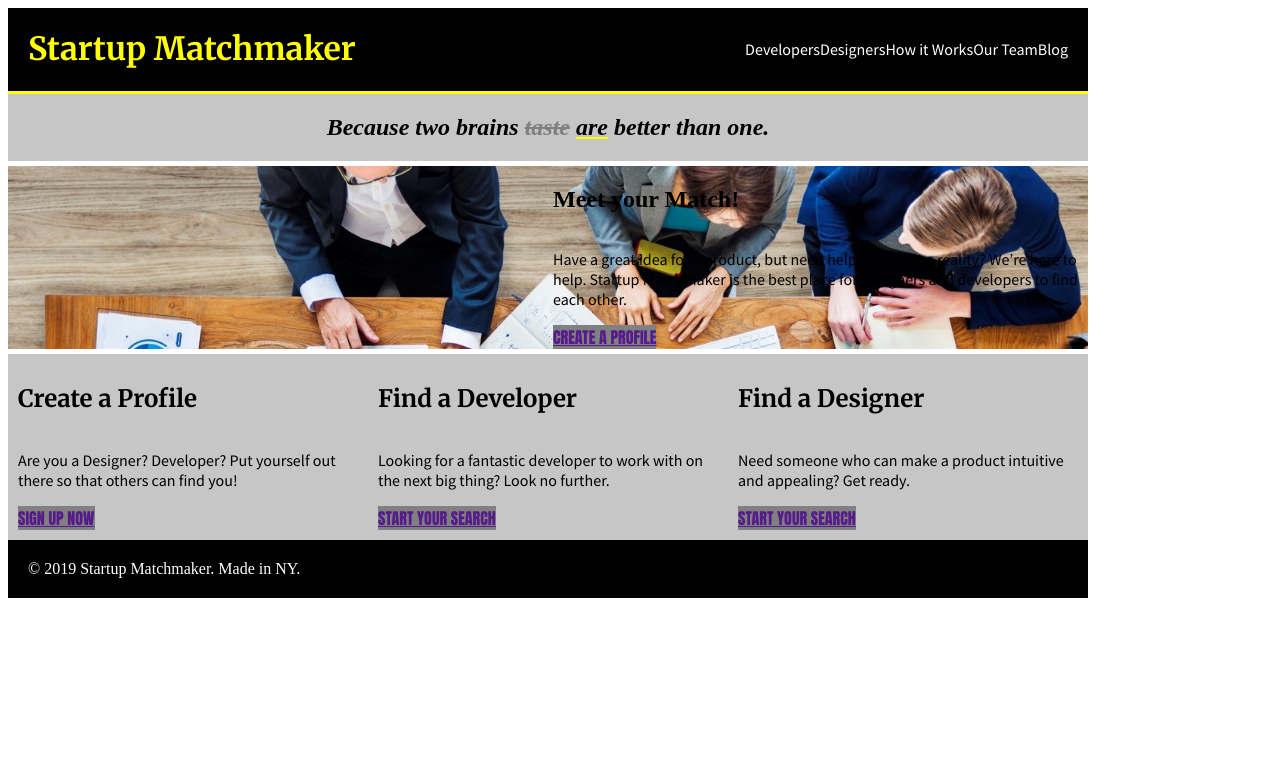
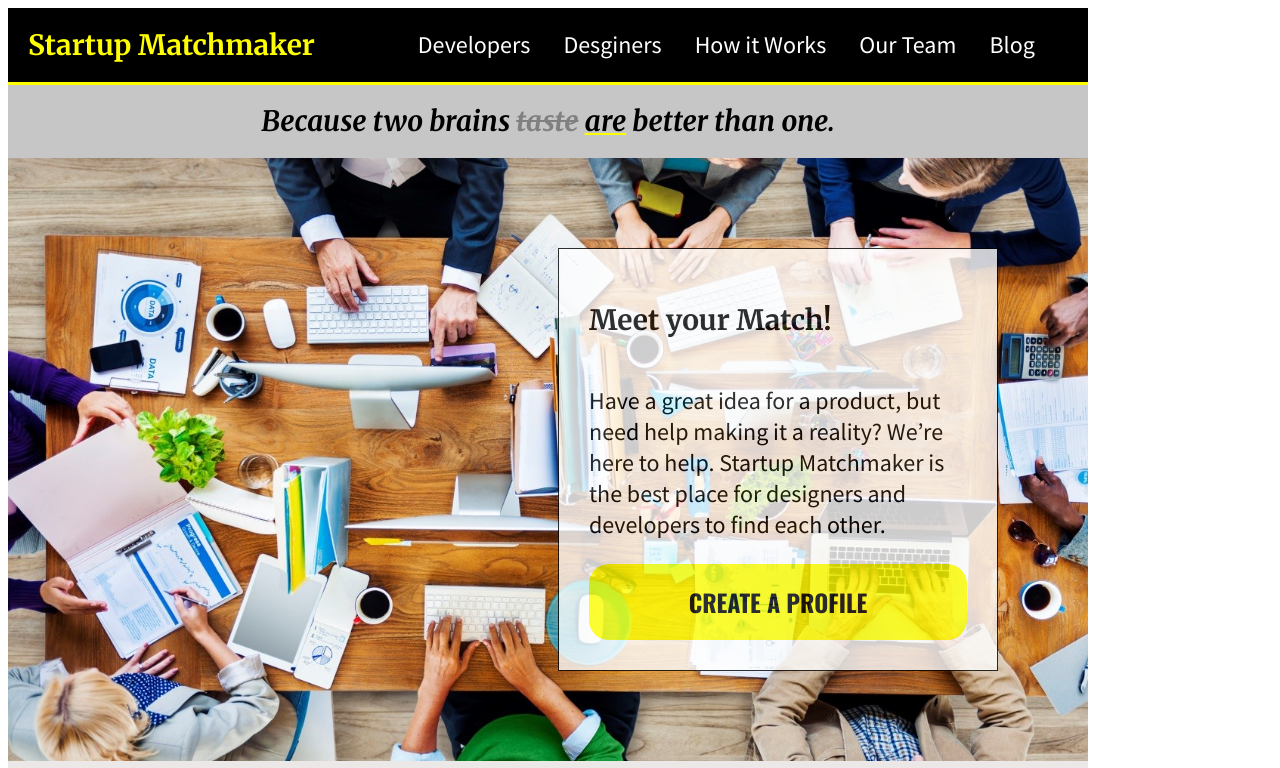
Before and after one commit to ashleychen414/ashleychen414.github.io, a plain HTML site: page class06/startup-matchmaker/index.html in a window 1280 px wide. Shown: the top 768 px of the page. Drawn offline with nearby package versions, Linux system fonts and the light colour scheme.

Commit message:
HW submission
Not sure how to remove the opacity from the yellow button...

```diff
--- a/class06/startup-matchmaker/css/styles.css
+++ b/class06/startup-matchmaker/css/styles.css
@@ -23,9 +23,17 @@ header {
   align-items: center;
   flex-direction: row;
   border-bottom: 2px yellow;
-  align-content: space-around;
   justify-content: space-evenly;
+  flex-grow: 1;
+  margin-left: 70px;
+}
+
+a {
+  display: flex;
+  font-family: Source Sans Pro, sans-serif;
+  text-decoration: none;
   color: white;
+  font-size: 24px;
 }
 .sub-header {
   display: flex;
@@ -47,63 +55,108 @@ header {
 
 h1 {
   font-family: Merriweather, serif;
+  font-size: 28px;
+
 }
 
 p {
   font-family: Source Sans Pro, sans-serif;
   display: flex;
   flex-wrap: wrap;
+  font-size: 24px;
 }
 .section-box {
   background-image: url(../img/coworking.jpg);
   background-size: cover;
+  background-position: center;
+  justify-content: flex-end;
+  padding: 50px;
+  border: 1px;
 }
 
 #section-one-side {
-    display: flex;
-    flex-wrap: wrap;
-    margin: 5px;
-    padding-left: 50%;
+  display: flex;
+  flex-shrink: 1;
+  flex-wrap: wrap;
+  margin: 40px 40px 40px 500px;
+  border: 1px solid;
+  padding: 30px;
+  background: white;
+  opacity: 0.8;
+}
 
-}
+
 
 .section-two {
   display: flex;
   flex-direction: row;
-  background: #c6c6c6;
+  background:rgb(236, 232, 232);
+  padding: 10px 5px;
+
 }
 
 #create-profile {
   display: flex;
   flex-wrap: wrap;
   align-items: center;
-  padding: 10px;
+  padding: 20px;
   width: 360px;
+
 }
 
 #find-developer {
   display: flex;
   flex-wrap: wrap;
-  padding: 10px;
+  padding: 20px;
   width: 360px;
+  border-right: 1px solid gray;
+  border-left: 1px solid gray;
 }
 
 #find-designer {
   display: flex;
   flex-wrap: wrap;
-  padding: 10px;
+  padding: 20px;
   width: 360px;
 }
 
+.button-yellow{
+  display: flex;
+  background-color: yellow;
+  font-family: Oswald;
+  font-weight: bold;
+  text-decoration: none;
+  color: black;
+  padding: 20px;
+  font-size: 24px;
+  border-radius: 20px;
+  flex-grow: 2;
+  justify-content: center;
+}
+
+
 .button {
-    display: flex;
-    align-content: center;
-    background: gray;
-    font-family: Impact, Haettenschweiler, 'Arial Narrow Bold', sans-serif;
+  display: flex;
+  background: #c6c6c6;
+  font-family: Oswald;
+  font-weight: bold;
+  text-decoration: none;
+  color: black;
+  padding: 20px;
+  font-size: 24px;
+  border-radius: 20px;
+  flex-grow: 2;
+  justify-content: center;
+}
+
+a.button-link:visited {
+  text-decoration: none;
 }
 
 footer {
   color: white;
   background: black;
-  padding: 20px;
+  padding: 30px;
+  font-family: Source Sans Pro, sans-serif;
+  font-size: 24px;
 }
--- a/class06/startup-matchmaker/index.html
+++ b/class06/startup-matchmaker/index.html
@@ -17,29 +17,31 @@
     <header>
       <h1>Startup Matchmaker</h1>
       <nav class="top-nav">
-          <p>Developers</p>
-          <p>Designers</p>
-          <p>How it Works</p>
-          <p>Our Team</p>
-          <p>Blog</p>
+       <a href="">Developers</a>
+       <a href="">Desginers</a>
+       <a href="">How it Works</a>
+       <a href="">Our Team</a>
+       <a href="">Blog</a>
       </nav>
     </header>
     <div class="sub-header">
-      <h2>
+      <h1>
       Because two brains <span class="strikethrough">taste</span>
       <span class="underline">are</span> better than one.
-    </h2>
+    </h1>
   </div>
     <main>
       <div class="section-box">
         <section id="section-one-side">
-          <h2>Meet your Match!</h2>
+          <h1>Meet your Match!</h1>
           <p>
             Have a great idea for a product, but need help making it a reality?
             We’re here to help. Startup Matchmaker is the best place for
             designers and developers to find each other.
           </p>
-          <a href="" class="button"> CREATE A PROFILE</a>
+
+          <a href="" class="button-yellow" > CREATE A PROFILE</a>
+
         </section>
       </div>
 
```
